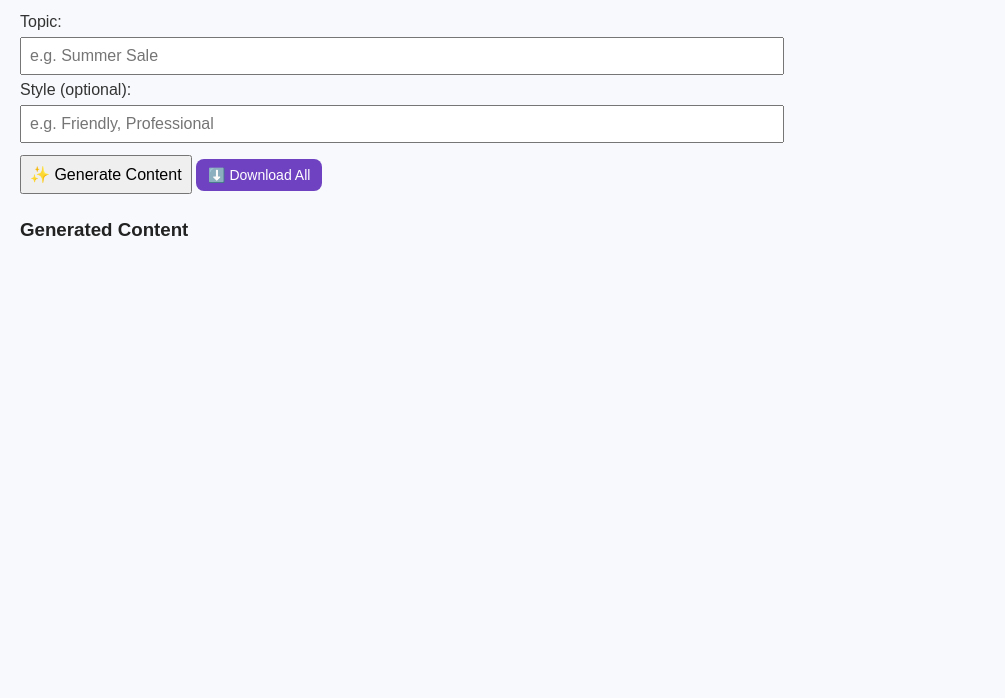
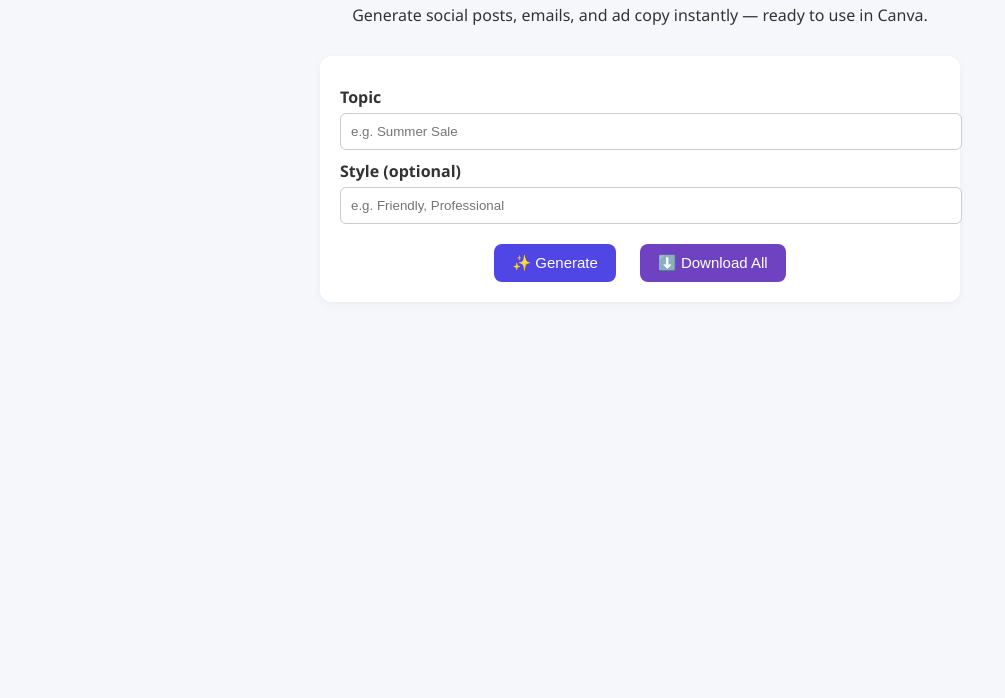
Before and after one commit to yanho9/agency-hub-demo, a plain HTML site: page index.html in a window 1280 px wide. Shown: the part 102-800 px from the top of the page, without its empty margins (0-1005 px from the left). Drawn offline with Linux system fonts and the light colour scheme.

Commit message:
Update index.html

```diff
--- a/index.html
+++ b/index.html
@@ -5,30 +5,63 @@
   <title>Agency AI Copilot</title>
   <style>
     body {
-      font-family: Arial, sans-serif;
-      margin: 20px;
-      background: #f7f9fc;
+      font-family: 'Segoe UI', Tahoma, sans-serif;
+      margin: 0;
+      padding: 20px;
+      background: #f5f7fb;
       color: #333;
     }
-    h1, h3 {
-      color: #222;
+    h1 {
+      text-align: center;
+      color: #4f46e5;
     }
-    input, button {
-      font-size: 16px;
-      padding: 8px;
-      margin: 6px 0;
+    p {
+      text-align: center;
+      margin-bottom: 30px;
     }
-    button {
+    .form {
+      max-width: 600px;
+      margin: 0 auto 30px;
+      background: #fff;
+      padding: 20px;
+      border-radius: 12px;
+      box-shadow: 0 2px 8px rgba(0,0,0,0.05);
+    }
+    .form label {
+      font-weight: bold;
+      display: block;
+      margin-top: 10px;
+    }
+    .form input {
+      width: 100%;
+      padding: 10px;
+      margin-top: 5px;
+      border: 1px solid #ccc;
+      border-radius: 6px;
+    }
+    .form .actions {
+      margin-top: 20px;
+      text-align: center;
+    }
+    .form button {
+      margin: 0 10px;
+      padding: 10px 18px;
+      border: none;
+      border-radius: 8px;
       cursor: pointer;
+      color: white;
+      font-size: 15px;
     }
+    .btn-generate { background: #4f46e5; }
+    .btn-download { background: #6f42c1; }
     #outputGrid {
       display: grid;
-      grid-template-columns: repeat(auto-fill, minmax(300px, 1fr));
-      gap: 16px;
-      margin-top: 20px;
+      grid-template-columns: repeat(auto-fill, minmax(280px, 1fr));
+      gap: 20px;
+      margin-top: 30px;
     }
     .card {
-      border: 1px solid #ddd;
+      border: 1px solid #e0e0e0;
       border-radius: 12px;
       padding: 16px;
       background: #fff;
@@ -36,6 +69,7 @@
     }
     .card h4 {
       margin-top: 0;
+      color: #4f46e5;
     }
     .card p {
       white-space: pre-wrap;
@@ -44,73 +78,61 @@
     .btn {
       border: none;
       padding: 8px 12px;
-      border-radius: 8px;
+      border-radius: 6px;
       color: #fff;
       font-size: 14px;
-      margin-right: 8px;
+      margin-right: 6px;
+      cursor: pointer;
     }
-    .btn-copy {
-      background: #0073e6;
-    }
-    .btn-canva {
-      background: #20c997;
-    }
-    .btn-download {
-      background: #6f42c1;
-      margin-top: 10px;
-    }
+    .btn-copy { background: #0073e6; }
+    .btn-canva { background: #20c997; }
   </style>
 </head>
 <body>
   <h1>🚀 Agency AI Copilot</h1>
-  <p>Generate social posts, email campaigns, and ad copy in one click.</p>
+  <p>Generate social posts, emails, and ad copy instantly — ready to use in Canva.</p>
 
-  <!-- Copilot Input -->
-  <div>
-    <label>Topic:</label><br>
-    <input id="topicInput" type="text" placeholder="e.g. Summer Sale" style="width:60%;"><br>
-    <label>Style (optional):</label><br>
-    <input id="styleInput" type="text" placeholder="e.g. Friendly, Professional" style="width:60%;"><br>
-    <button onclick="generateAll()">✨ Generate Content</button>
-    <button class="btn btn-download" onclick="downloadAll()">⬇️ Download All</button>
+  <div class="form">
+    <label for="topicInput">Topic</label>
+    <input id="topicInput" type="text" placeholder="e.g. Summer Sale">
+
+    <label for="styleInput">Style (optional)</label>
+    <input id="styleInput" type="text" placeholder="e.g. Friendly, Professional">
+
+    <div class="actions">
+      <button class="btn-generate" onclick="generateAll()">✨ Generate</button>
+      <button class="btn-download" onclick="downloadAll()">⬇️ Download All</button>
+    </div>
   </div>
 
-  <!-- Output -->
-  <div id="outputArea">
-    <h3>Generated Content</h3>
-    <div id="outputGrid"></div>
-  </div>
+  <div id="outputGrid"></div>
 
   <script>
-    // UPDATE this with your real Vercel backend URL:
+    // ⚠️ Replace with your deployed Vercel backend URL
     const API_URL = 'https://your-vercel-app.vercel.app/api/generate';
 
-    // Copy helper
     function copyText(text) {
       navigator.clipboard.writeText(text).then(() => {
         alert('Copied to clipboard!');
       });
     }
 
-    // Canva helper
     function sendToCanva(text) {
       const url = `https://www.canva.com/create/text?text=${encodeURIComponent(text)}`;
       window.open(url, '_blank');
     }
 
-    // Download All helper
     function downloadAll() {
       const cards = document.querySelectorAll('#outputGrid .card p');
       if (!cards.length) {
-        alert('No content to download yet.');
+        alert('No content yet.');
         return;
       }
       let content = '';
-      cards.forEach((p, i) => {
+      cards.forEach((p) => {
         const heading = p.parentElement.querySelector('h4').innerText;
         content += `${heading}\n${p.innerText}\n\n`;
       });
-
       const blob = new Blob([content], { type: 'text/plain' });
       const url = URL.createObjectURL(blob);
       const a = document.createElement('a');
@@ -120,12 +142,11 @@
       URL.revokeObjectURL(url);
     }
 
-    // Main generator
     async function generateAll() {
       const topic = document.getElementById('topicInput').value || 'your product';
       const style = document.getElementById('styleInput').value || 'friendly';
       const grid = document.getElementById('outputGrid');
-      grid.innerHTML = '<p>Generating multiple variations...</p>';
+      grid.innerHTML = '<p>⏳ Generating...</p>';
 
       try {
         const r = await fetch(API_URL, {
@@ -162,7 +183,7 @@
           renderCards(email_copies, '📧 Email');
           renderCards(ad_copies, '📢 Ad Copy');
         } else {
-          grid.innerHTML = `<p>No output received.</p>`;
+          grid.innerHTML = `<p>No output received. Raw: ${json.raw || 'empty'}</p>`;
         }
       } catch (err) {
         console.error(err);
```
